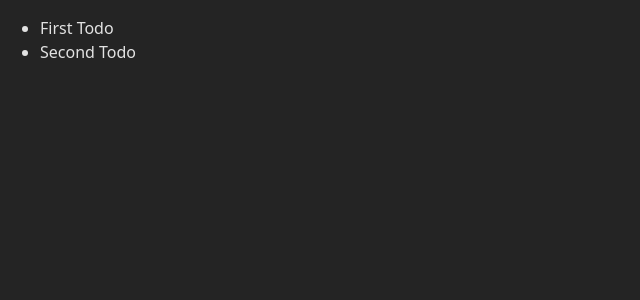
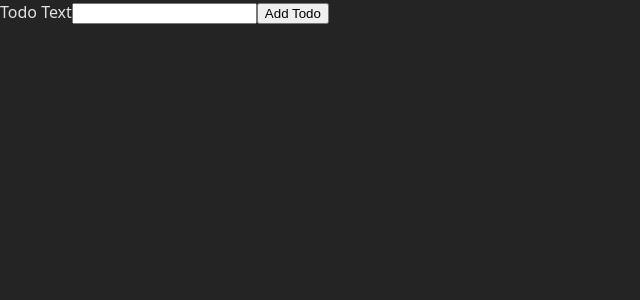
Before and after one commit to shivraj-roy/reactTS, a React (Vite) app: page / in a window 1280 px wide. Shown: the top 300 px of the page, without its empty margins (0-640 px from the left). Built offline with nearby package versions, Linux system fonts and the light colour scheme.

Commit message:
feat(todo): add functionality to create new todos...

```diff
--- a/src/App.tsx
+++ b/src/App.tsx
@@ -1,14 +1,21 @@
+import { useState } from "react";
+import NewTodo from "./components/NewTodo";
 import Todos from "./components/Todos";
 import { Todo } from "./types/todo";
 
 function App() {
-   const todos: Todo[] = [
-      { id: 1, title: "First Todo" },
-      { id: 2, title: "Second Todo" },
-   ];
+   const [todos, setTodos] = useState<Todo[]>([]);
+
+   const addTodoHandler = (todoText: string) => {
+      const newTodo: Todo = { id: Math.random(), title: todoText };
+      setTodos((prevTodos) => {
+         return prevTodos.concat(newTodo);
+      });
+   };
 
    return (
       <>
+         <NewTodo onAddTodo={addTodoHandler} />
          <Todos items={todos} />
       </>
    );
--- /dev/null
+++ b/src/components/NewTodo.tsx
@@ -0,0 +1,25 @@
+import { useRef } from "react";
+
+const NewTodo: React.FC<{ onAddTodo: (todoText: string) => void }> = ({
+   onAddTodo,
+}) => {
+   const todoTextRef = useRef<HTMLInputElement>(null);
+
+   const todoSubmitHandler = (event: React.FormEvent) => {
+      event.preventDefault();
+      const enteredText = todoTextRef.current!.value;
+      if (enteredText.trim().length === 0) {
+         return;
+      }
+      onAddTodo(enteredText);
+      todoTextRef.current!.value = "";
+   };
+   return (
+      <form onSubmit={todoSubmitHandler}>
+         <label htmlFor="text">Todo Text</label>
+         <input type="text" id="text" ref={todoTextRef} />
+         <button>Add Todo</button>
+      </form>
+   );
+};
+export default NewTodo;
```
